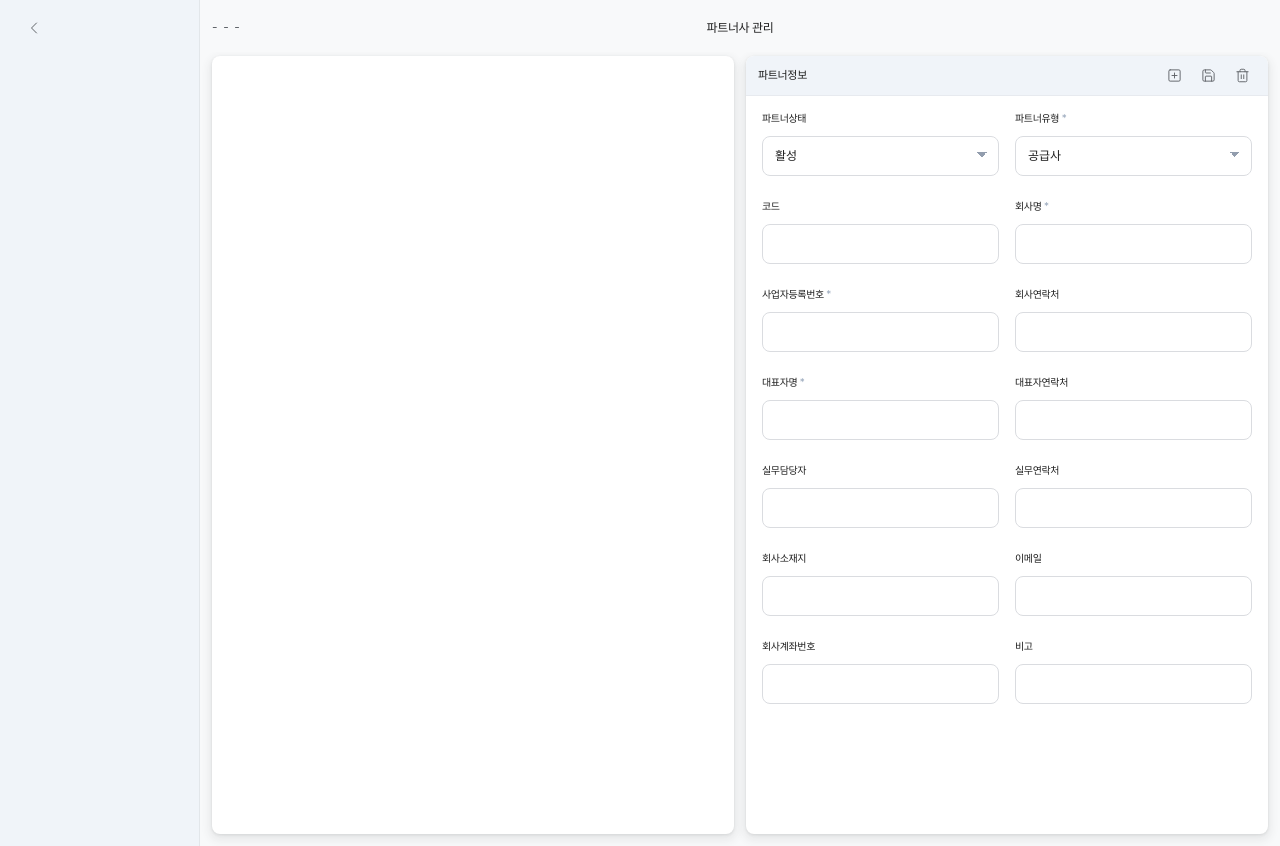
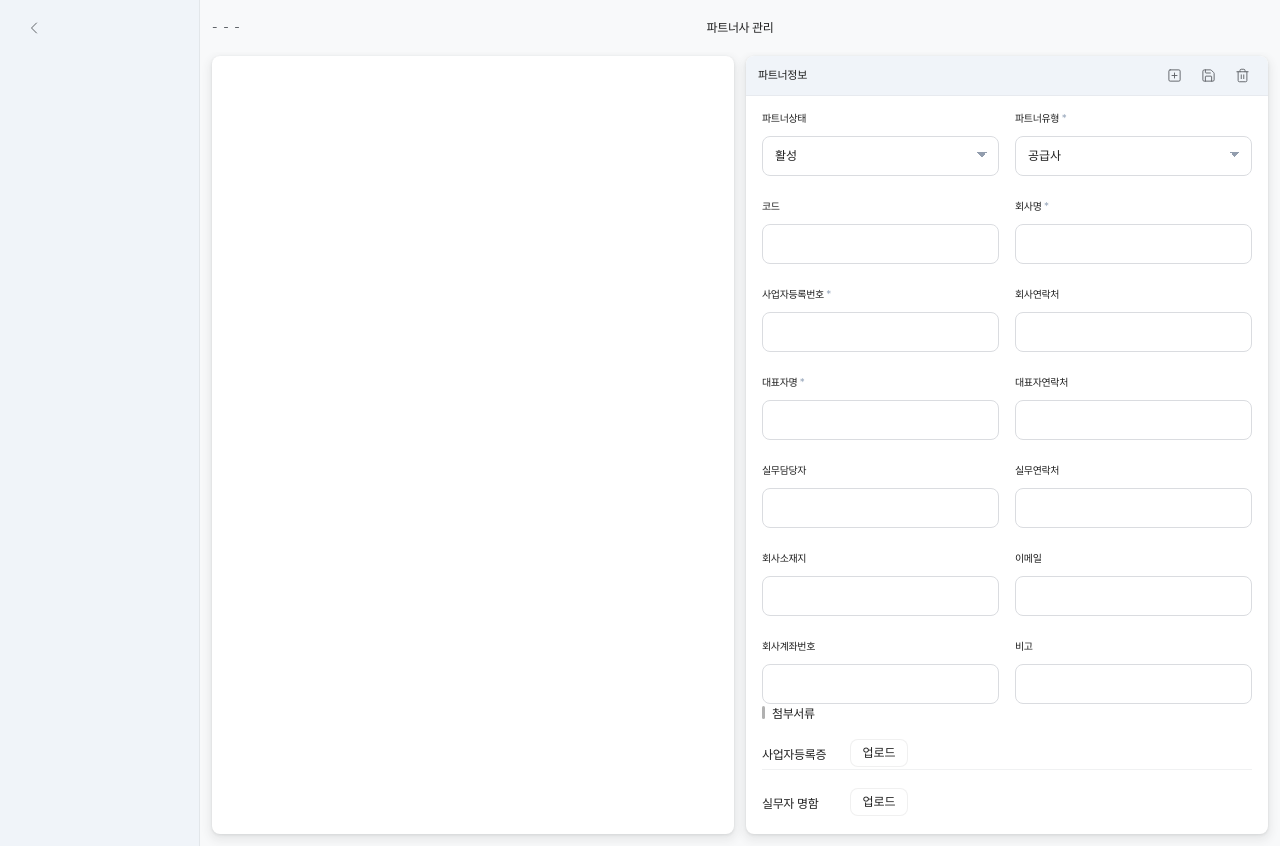
Before and after one commit to freepass-creator/freepasserp, a Flask app: page /partner in a window 1280 px wide. Run offline with Flask 3, Linux system fonts and the light colour scheme; some libraries are stand-ins or nearby versions; some web fonts are replaced.

Commit message:
feat: 파트너 관리에 사업자등록증/실무자 명함 업로드 기능
- 첨부서류 섹션: 사업자등록증, 실무자 명함
- Firebase Storage에 업로드 → URL을 파트너 데이터에 저장
- 업로드 후 '보기' 링크로 확인 가능

Co-Authored-By: Claude Opus 4.6 (1M context) <noreply@anthropic.com>

```diff
--- a/static/css/pages_new/partner_manage_new.css
+++ b/static/css/pages_new/partner_manage_new.css
@@ -1,3 +1,15 @@
 .partner-layout {
   grid-template-columns: 420px minmax(0, 1fr);
 }
+
+.partner-doc-row {
+  display: flex;
+  align-items: center;
+  gap: 8px;
+  min-height: 32px;
+  padding: 2px 0;
+  border-bottom: 1px solid rgba(15, 23, 42, 0.06);
+}
+.partner-doc-row:last-child { border-bottom: none; }
+.partner-doc-label { font-size: 12px; color: var(--text-main); min-width: 80px; }
+.partner-doc-link { font-size: 12px; color: var(--text-subtle); text-decoration: underline; }
--- a/static/js/pages/partner-manage.js
+++ b/static/js/pages/partner-manage.js
@@ -4,6 +4,8 @@ import { qs, registerPageCleanup, runPageCleanup } from '../core/utils.js';
 import { setDirtyCheck, clearDirtyCheck } from '../app.js';
 import { renderRoleMenu } from '../core/role-menu.js';
 import { deletePartner, savePartner, updatePartner, watchPartners } from '../firebase/firebase-db.js';
+import { storage } from '../firebase/firebase-config.js';
+import { ref as sRef, uploadBytes, getDownloadURL } from 'https://www.gstatic.com/firebasejs/11.6.1/firebase-storage.js';
 import { renderBadgeRow } from '../shared/badge.js';
 import { showToast, showConfirm } from '../core/toast.js';
 import { formatShortDate, formatYearMonth } from '../core/management-format.js';
@@ -104,6 +106,11 @@ function fillForm(partner) {
   qs('#partner_email').value = partner.email || '';
   qs('#partner_fax').value = partner.fax || '';
   qs('#partner_note').value = partner.note || '';
+  // 첨부서류 링크
+  const bizLink = qs('#partner_biz_link');
+  const cardLink = qs('#partner_card_link');
+  if (bizLink) { bizLink.href = partner.biz_file_url || '#'; bizLink.hidden = !partner.biz_file_url; }
+  if (cardLink) { cardLink.href = partner.card_file_url || '#'; cardLink.hidden = !partner.card_file_url; }
   applyFormMode('view');
   renderList(currentPartners);
 }
@@ -241,6 +248,40 @@ async function bootstrap() {
       try { await handleSubmit(); } catch (error) { showToast(`저장 실패: ${error.message}`, 'error'); }
     });
 
+    // 첨부서류 업로드
+    const bizFileInput = qs('#partner_biz_file');
+    const cardFileInput = qs('#partner_card_file');
+    qs('#partner_biz_upload')?.addEventListener('click', () => bizFileInput?.click());
+    qs('#partner_card_upload')?.addEventListener('click', () => cardFileInput?.click());
+
+    async function uploadPartnerFile(file, type) {
+      const code = editingCodeInput.value.trim();
+      if (!code) { showToast('파트너를 먼저 선택하세요.', 'info'); return; }
+      const path = `partner-docs/${code}/${type}_${Date.now()}_${file.name}`;
+      const fileRef = sRef(storage, path);
+      showToast('업로드 중...', 'progress', { duration: 0 });
+      try {
+        await uploadBytes(fileRef, file);
+        const url = await getDownloadURL(fileRef);
+        const field = type === 'biz' ? 'biz_file_url' : 'card_file_url';
+        await updatePartner(code, { [field]: url });
+        showToast('업로드 완료', 'success');
+        const linkEl = type === 'biz' ? qs('#partner_biz_link') : qs('#partner_card_link');
+        if (linkEl) { linkEl.href = url; linkEl.hidden = false; }
+      } catch (err) {
+        showToast('업로드 실패', 'error');
+      }
+    }
+
+    bizFileInput?.addEventListener('change', () => {
+      if (bizFileInput.files?.[0]) uploadPartnerFile(bizFileInput.files[0], 'biz');
+      bizFileInput.value = '';
+    });
+    cardFileInput?.addEventListener('change', () => {
+      if (cardFileInput.files?.[0]) uploadPartnerFile(cardFileInput.files[0], 'card');
+      cardFileInput.value = '';
+    });
+
     setIdleMode();
   } catch (error) {
     console.error(error);
--- a/templates/new/partner_manage_new.html
+++ b/templates/new/partner_manage_new.html
@@ -38,6 +38,21 @@
 <div class="field"><label for="partner_fax">회사계좌번호</label><input id="partner_fax"/></div>
 <div class="field"><label for="partner_note">비고</label><input id="partner_note"/></div>
 </form>
+<section class="form-section">
+<div class="section-title">첨부서류</div>
+<div class="partner-doc-row">
+<span class="partner-doc-label">사업자등록증</span>
+<input type="file" id="partner_biz_file" accept="image/*,.pdf" hidden/>
+<button class="inline-button" id="partner_biz_upload" type="button">업로드</button>
+<a class="partner-doc-link" id="partner_biz_link" href="#" target="_blank" hidden>보기</a>
+</div>
+<div class="partner-doc-row">
+<span class="partner-doc-label">실무자 명함</span>
+<input type="file" id="partner_card_file" accept="image/*,.pdf" hidden/>
+<button class="inline-button" id="partner_card_upload" type="button">업로드</button>
+<a class="partner-doc-link" id="partner_card_link" href="#" target="_blank" hidden>보기</a>
+</div>
+</section>
 <p class="message" id="partner-message"></p>
 </div>
 </section>
```
